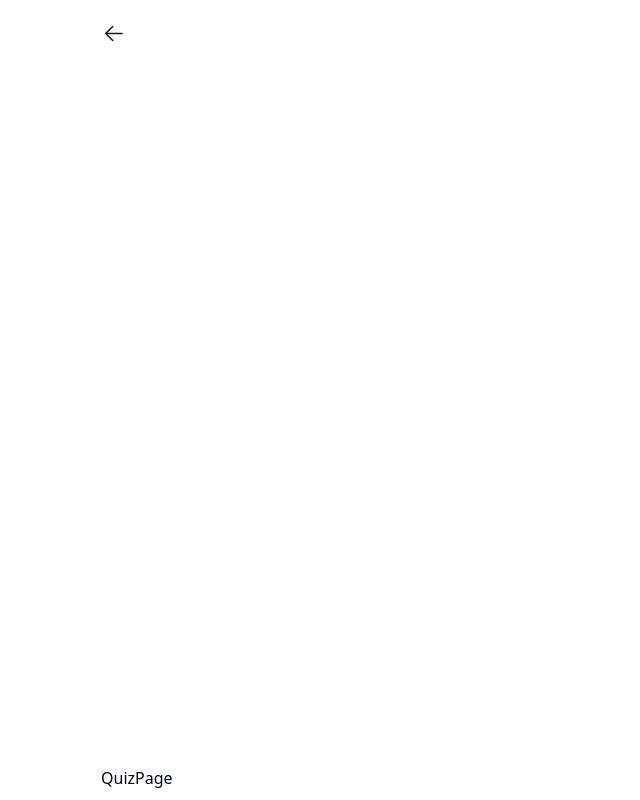
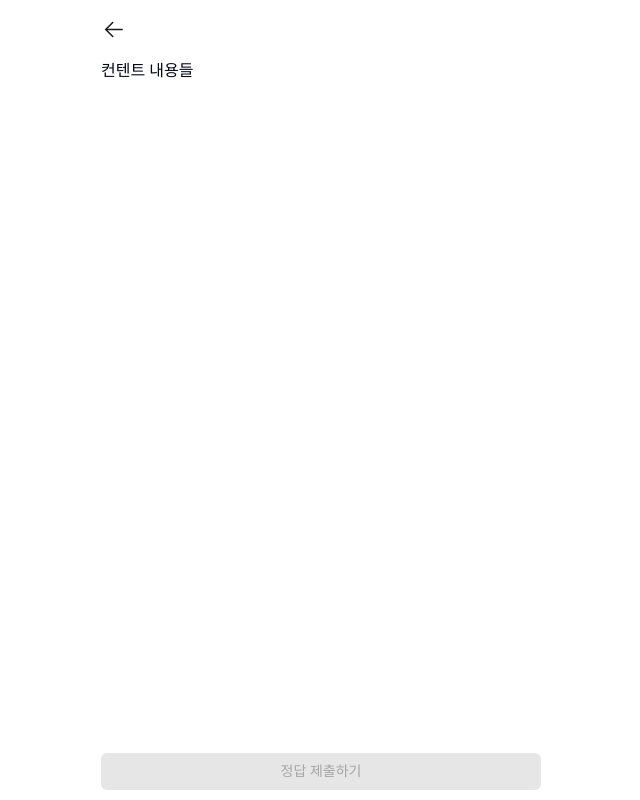
Before and after one commit to YAPP-Github/24th-Web-Team-1-FE, a Next.js app: page /quiz in a window 1280 px wide. Shown: the whole page, without its empty margins (319-959 px from the left). Built offline with nearby package versions, Linux system fonts and the light colour scheme.

Commit message:
feat : 퀴즈 페이지 레이아웃 내부 페이지 구현

```diff
--- a/src/app/quiz/page.tsx
+++ b/src/app/quiz/page.tsx
@@ -1,9 +1,18 @@
 import React from "react";
+
+import { QuizProvider } from "@quiz/context/quizContext";
+
+import AnswerContextButton from "@quiz/components/AnswerContextButton";
 
 export default function QuizPage() {
   return (
-    <div>
-      <p>QuizPage</p>
-    </div>
+    <QuizProvider>
+      <>
+        <div className="flex h-full">
+          <div>컨텐트 내용들</div>
+        </div>
+        <AnswerContextButton />
+      </>
+    </QuizProvider>
   );
 }
```
